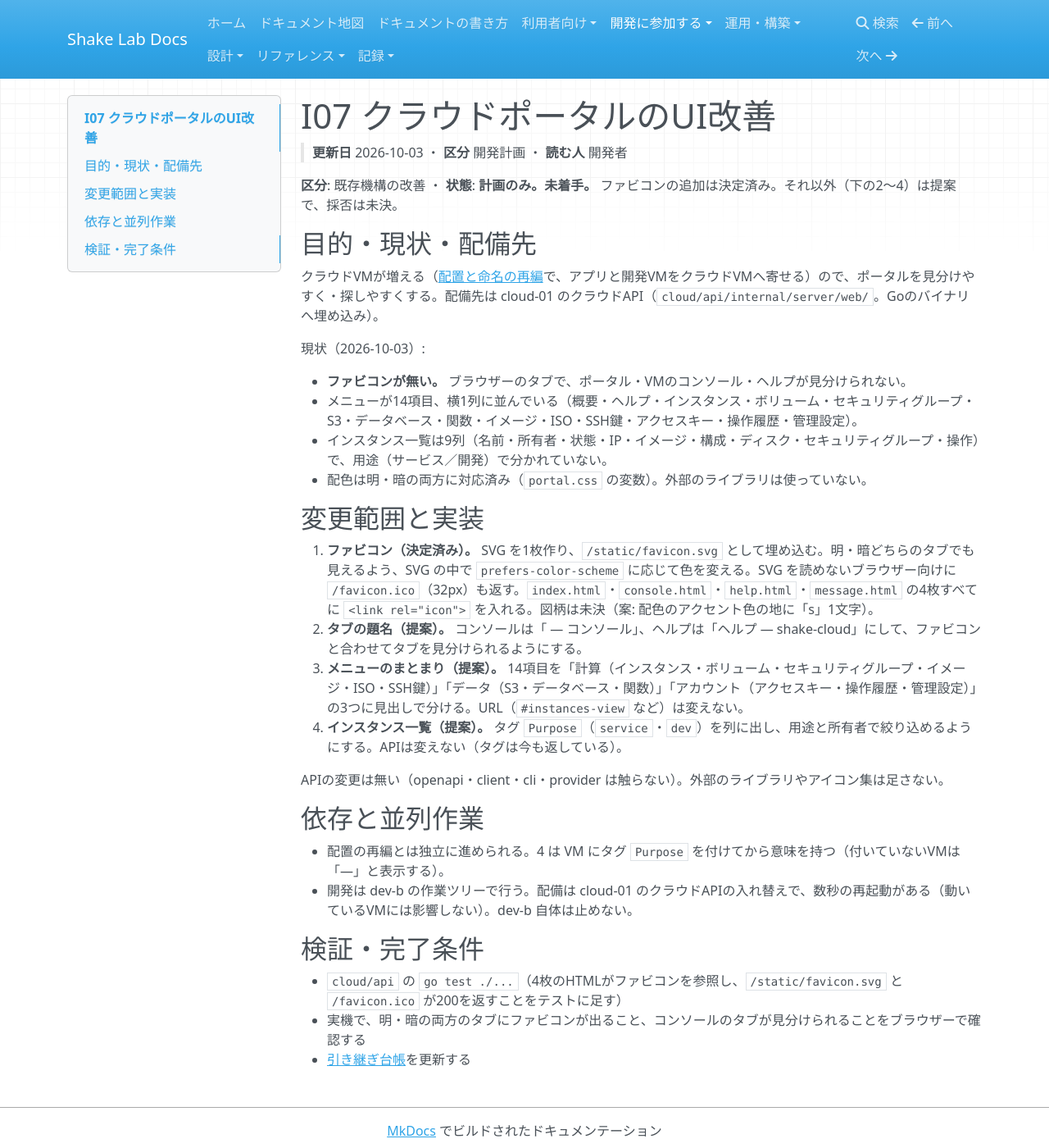
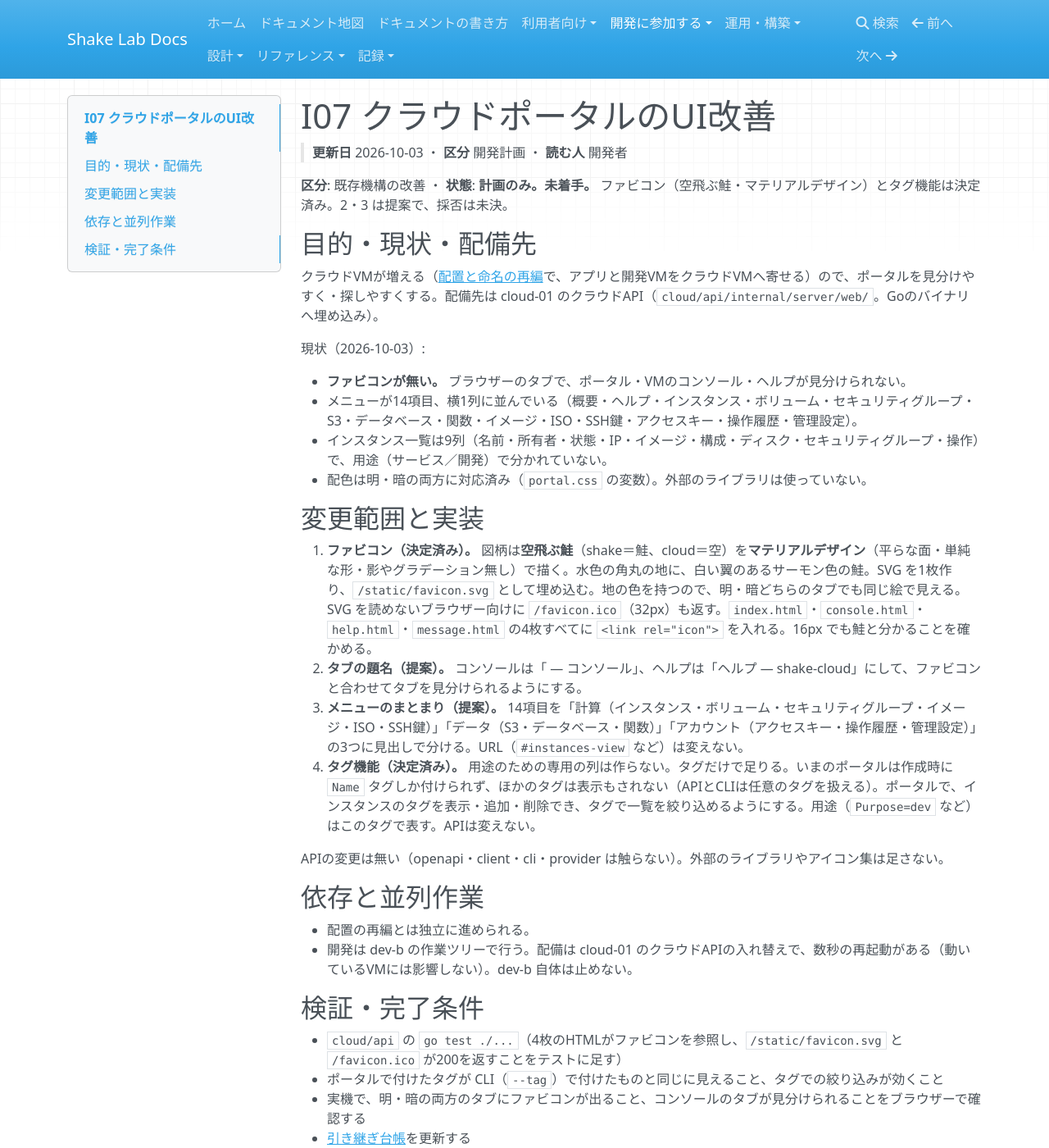
Before and after one commit to rurutheGeek/shake-cloud, an MkDocs documentation site: the page built from docs/development/I07-portal-ui.md, in a window 1280 px wide and 1400 px high. Shown: the whole window at 82% size. Built offline with MkDocs 1.6.1, drawn with Linux system fonts in a browser that asks for light colours; nearby versions of some CDN libraries; a script that is not in the unit is left out.

Commit message:
docs(development): ポータルはタグ機能とファビコン（空飛ぶ鮭）に絞る
用途の専用列は作らずタグで表す。dev-a・dev-b・game1・win11proは使用中のため触らない。

Co-Authored-By: Claude Opus 5.5 <noreply@anthropic.com>

```diff
--- a/docs/development/I07-portal-ui.md
+++ b/docs/development/I07-portal-ui.md
@@ -12,7 +12,7 @@ tags:
 
 > **更新日** 2026-10-03 ・ **区分** 開発計画 ・ **読む人** 開発者
 
-**区分**: 既存機構の改善 ・ **状態**: **計画のみ。未着手。** ファビコンの追加は決定済み。それ以外（下の2〜4）は提案で、採否は未決。
+**区分**: 既存機構の改善 ・ **状態**: **計画のみ。未着手。** ファビコン（空飛ぶ鮭・マテリアルデザイン）とタグ機能は決定済み。2・3 は提案で、採否は未決。
 
 ## 目的・現状・配備先
 
@@ -27,20 +27,21 @@ tags:
 
 ## 変更範囲と実装
 
-1. **ファビコン（決定済み）。** SVG を1枚作り、`/static/favicon.svg` として埋め込む。明・暗どちらのタブでも見えるよう、SVG の中で `prefers-color-scheme` に応じて色を変える。SVG を読めないブラウザー向けに `/favicon.ico`（32px）も返す。`index.html`・`console.html`・`help.html`・`message.html` の4枚すべてに `<link rel="icon">` を入れる。図柄は未決（案: 配色のアクセント色の地に「s」1文字）。
+1. **ファビコン（決定済み）。** 図柄は**空飛ぶ鮭**（shake＝鮭、cloud＝空）を**マテリアルデザイン**（平らな面・単純な形・影やグラデーション無し）で描く。水色の角丸の地に、白い翼のあるサーモン色の鮭。SVG を1枚作り、`/static/favicon.svg` として埋め込む。地の色を持つので、明・暗どちらのタブでも同じ絵で見える。SVG を読めないブラウザー向けに `/favicon.ico`（32px）も返す。`index.html`・`console.html`・`help.html`・`message.html` の4枚すべてに `<link rel="icon">` を入れる。16px でも鮭と分かることを確かめる。
 2. **タブの題名（提案）。** コンソールは「<VM名> — コンソール」、ヘルプは「ヘルプ — shake-cloud」にして、ファビコンと合わせてタブを見分けられるようにする。
 3. **メニューのまとまり（提案）。** 14項目を「計算（インスタンス・ボリューム・セキュリティグループ・イメージ・ISO・SSH鍵）」「データ（S3・データベース・関数）」「アカウント（アクセスキー・操作履歴・管理設定）」の3つに見出しで分ける。URL（`#instances-view` など）は変えない。
-4. **インスタンス一覧（提案）。** タグ `Purpose`（`service`・`dev`）を列に出し、用途と所有者で絞り込めるようにする。APIは変えない（タグは今も返している）。
+4. **タグ機能（決定済み）。** 用途のための専用の列は作らない。タグだけで足りる。いまのポータルは作成時に `Name` タグしか付けられず、ほかのタグは表示もされない（APIとCLIは任意のタグを扱える）。ポータルで、インスタンスのタグを表示・追加・削除でき、タグで一覧を絞り込めるようにする。用途（`Purpose=dev` など）はこのタグで表す。APIは変えない。
 
 APIの変更は無い（openapi・client・cli・provider は触らない）。外部のライブラリやアイコン集は足さない。
 
 ## 依存と並列作業
 
-- 配置の再編とは独立に進められる。4 は VM にタグ `Purpose` を付けてから意味を持つ（付いていないVMは「—」と表示する）。
+- 配置の再編とは独立に進められる。
 - 開発は dev-b の作業ツリーで行う。配備は cloud-01 のクラウドAPIの入れ替えで、数秒の再起動がある（動いているVMには影響しない）。dev-b 自体は止めない。
 
 ## 検証・完了条件
 
 - `cloud/api` の `go test ./...`（4枚のHTMLがファビコンを参照し、`/static/favicon.svg` と `/favicon.ico` が200を返すことをテストに足す）
+- ポータルで付けたタグが CLI（`--tag`）で付けたものと同じに見えること、タグでの絞り込みが効くこと
 - 実機で、明・暗の両方のタブにファビコンが出ること、コンソールのタブが見分けられることをブラウザーで確認する
 - [引き継ぎ台帳](../operations/handover.md)を更新する
```
Also changed, not shown: docs/architecture/placement-naming.md (+1 -1 lines), docs/development/index.md (+1 -1 lines), docs/operations/handover.md (+2 -2 lines).
